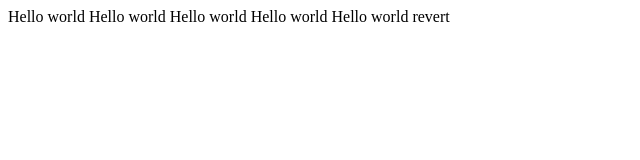
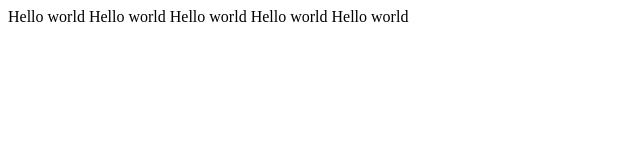
Before and after one commit to IAmGroots/repo1, a plain HTML site: page index.html in a window 1280 px wide. Shown: the full height of the page, 0-640 px from the left. Drawn offline with Linux system fonts and the light colour scheme.

Commit message:
Revert "third"
This reverts commit ea6dfe08e5d1ec1e9cc93ff63d0621347291c14a.

```diff
--- a/index.html
+++ b/index.html
@@ -11,6 +11,5 @@
   Hello world
   Hello world
   Hello world
-  revert
 </body>
 </html>
```
